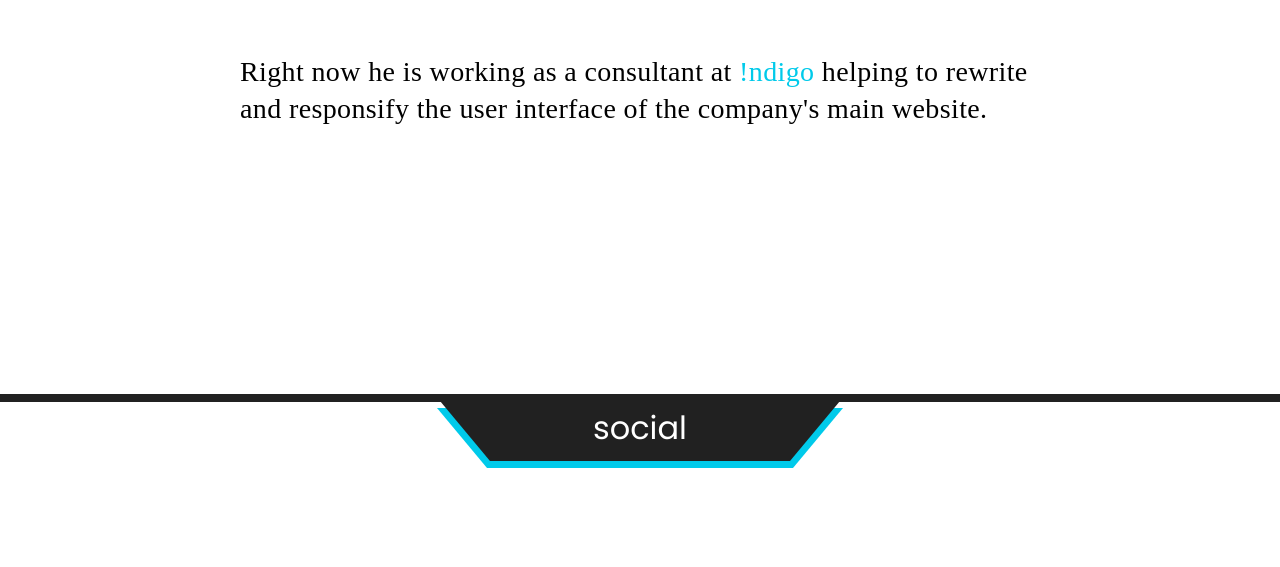
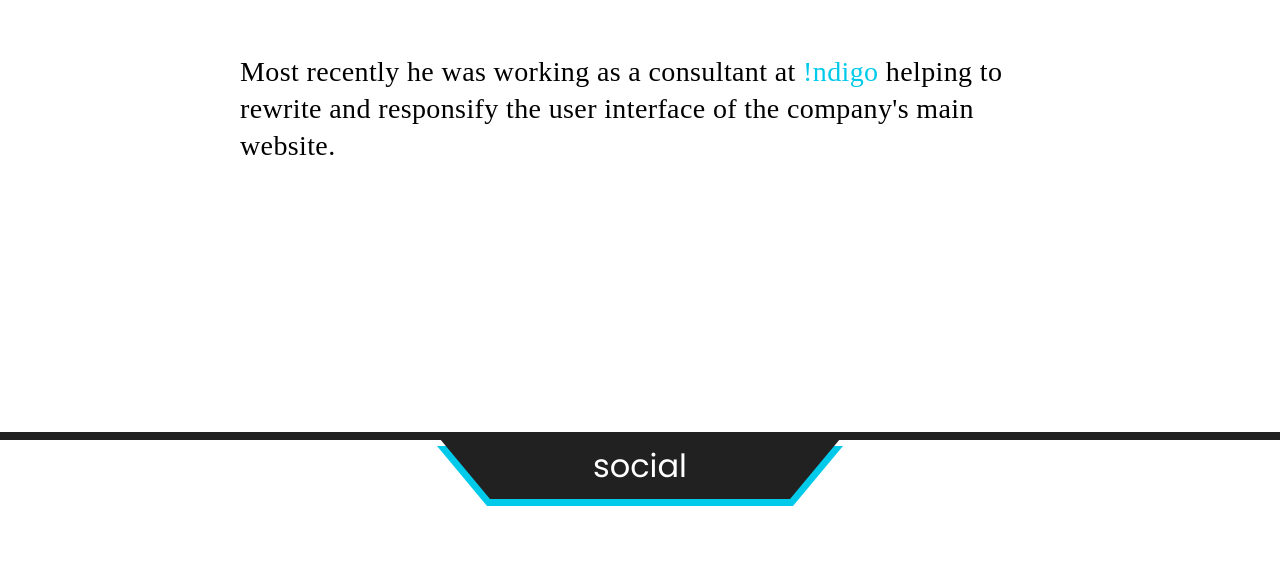
Before and after one commit to zoltantothcom/personal-website, a website: page src/index.pug in a window 1280 px wide. Shown: the part 1612-2179 px from the top of the page. Drawn offline with nearby package versions, Linux system fonts and the light colour scheme; files that its build step writes are made by us from their sources; files whose address does not match are found by name.

Commit message:
updated about section

```diff
--- a/src/includes/about.pug
+++ b/src/includes/about.pug
@@ -12,4 +12,4 @@ section#about.about
             | He enjoys working in Agile environments, constantly delivering new features with highest attention to details and meeting the deadlines with clean, efficient and thoroughly tested code. And all that while drinking exorbitant amounts of rooibos tea with honey :)
 
         p
-            | Right now he is working as a consultant at <a href="//indigo.ca" target="_blank" rel="noopener">!ndigo</a> helping to rewrite and responsify the user interface of the company's main website.
+            | Most recently he was working as a consultant at <a href="//indigo.ca" target="_blank" rel="noopener">!ndigo</a> helping to rewrite and responsify the user interface of the company's main website.
```
Also changed, not shown: docs/index.html.
